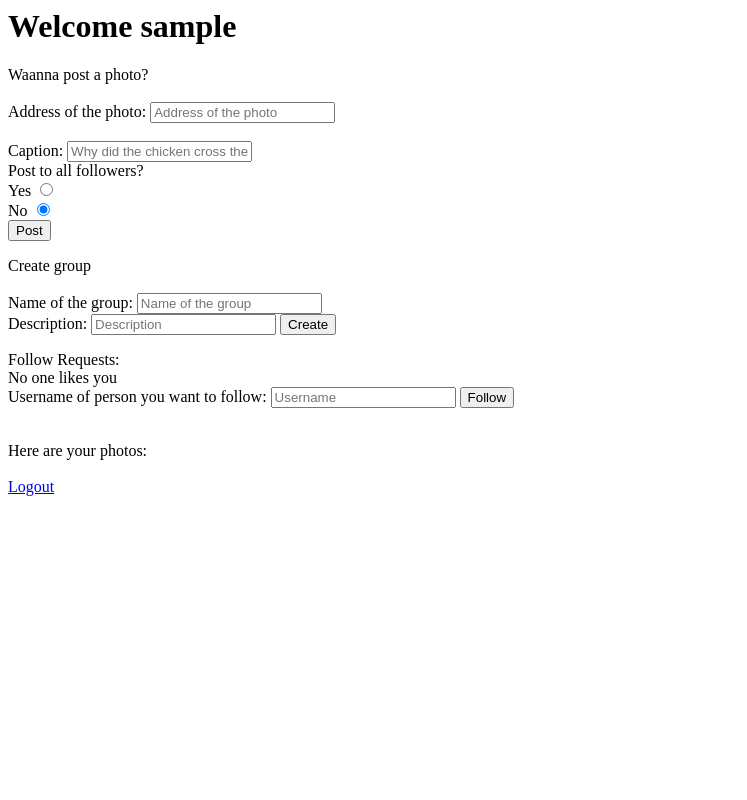
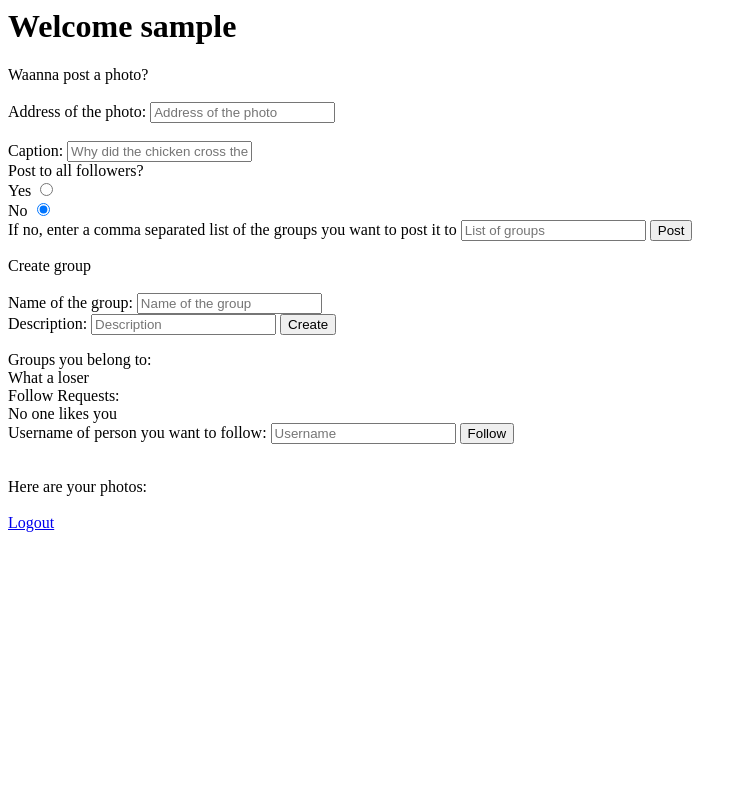
Before and after one commit to GodlyAtheist42/DatabasesProject, a Flask app: page /home in a window 1280 px wide. Shown: the whole page, without its empty margins (0-747 px from the left). Run offline with Flask 2, Linux system fonts and the light colour scheme; the visitor is signed in with stand-in values (Sample User, id 1); data that the repository does not hold is empty.

Commit message:
Friend groups

```diff
--- a/app.py
+++ b/app.py
@@ -96,8 +96,11 @@ def home():
     query = 'SELECT username_follower FROM follow WHERE username_followed = %s AND followStatus=0'
     cursor.execute(query,user)
     data2 = cursor.fetchall()
+    query = 'SELECT groupName FROM belongTo WHERE member_username = %s'
+    cursor.execute(query,user)
+    data3 = cursor.fetchall()
     cursor.close()
-    return render_template('home.html', username=user, photoData=data, followers = data2)
+    return render_template('home.html', username=user, photoData=data, followers = data2, groups = data3)
 
 @app.route('/followRequest', methods=['GET','POST'])
 def followRequest():
@@ -119,10 +122,27 @@ def post():
     cursor = conn.cursor()
     link = request.form['photoPath']
     caption = request.form['caption']
+    groups = request.form['groupList']
     allFollowTrue = int(request.form['allFollow'])
     query = 'INSERT INTO photo (caption, filePath, photoPoster, allFollowers) VALUES(%s, %s, %s, %s)'
     cursor.execute(query, (caption, link, username, allFollowTrue))
     conn.commit()
+
+    if not allFollowTrue:
+        query = 'SELECT max(photoID) FROM photo'
+        cursor.execute(query)
+        pid = cursor.fetchone()
+        groupList = groups.split(',')
+        for group in groupList:
+            query = 'SELECT owner_username FROM belongTo where member_username = %s AND groupName = %s'
+            cursor.execute(query, (username, group))
+            owner = cursor.fetchone()
+            query = 'INSERT INTO sharedwith VALUES(%s, %s, %s)'
+            cursor.execute(query, (owner, group, pid))
+            conn.commit()
+    cursor.close()
+
+
     cursor.close()
     return redirect(url_for('home'))
 
@@ -134,7 +154,6 @@ def photoDetails():
     cursor.execute(query, (pid))
     data = cursor.fetchone()
     cursor.close()
-    print(data)
     return render_template('photoDetails.html', details = data)
 
 @app.route('/createGroup', methods=['GET', 'POST'])
--- a/templates/home.html
+++ b/templates/home.html
@@ -14,6 +14,8 @@
   <input type="radio" name="allFollow" value="1"> <br>
   No
   <input type="radio" name="allFollow" value="0" checked> <br>
+If no, enter a comma separated list of the groups you want to post it to
+  <input type="text" name = "groupList" placeholder="List of groups"/>
 	<input type="submit" value = Post />
 </form>
 
@@ -25,6 +27,17 @@
   <input type="text" name = "description" placeholder="Description" required/>
 	<input type="submit" value = Create />
 </form>
+
+Groups you belong to: <br>
+{% if groups %}
+{%for group in groups %}
+{{ group[0] }}<br>
+{% endfor %}
+
+{% else %}
+What a loser<br>
+
+{% endif %}
 
 <style>
     div.container {
```
